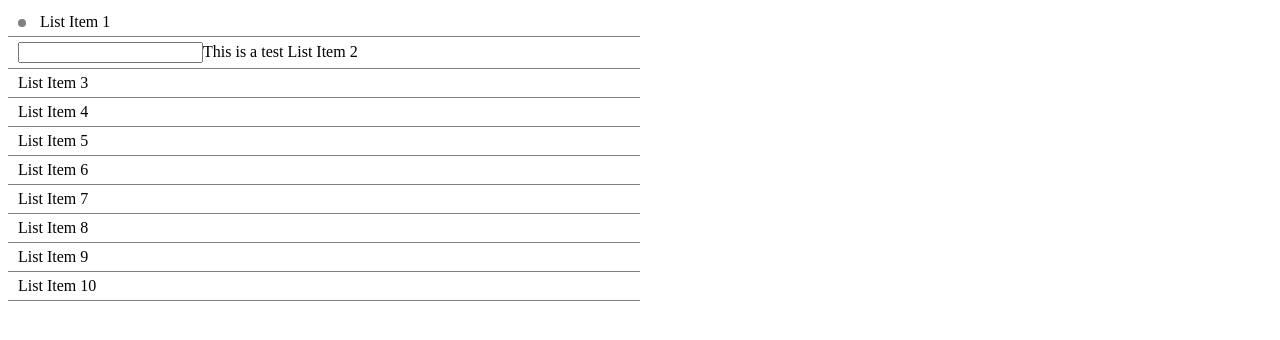
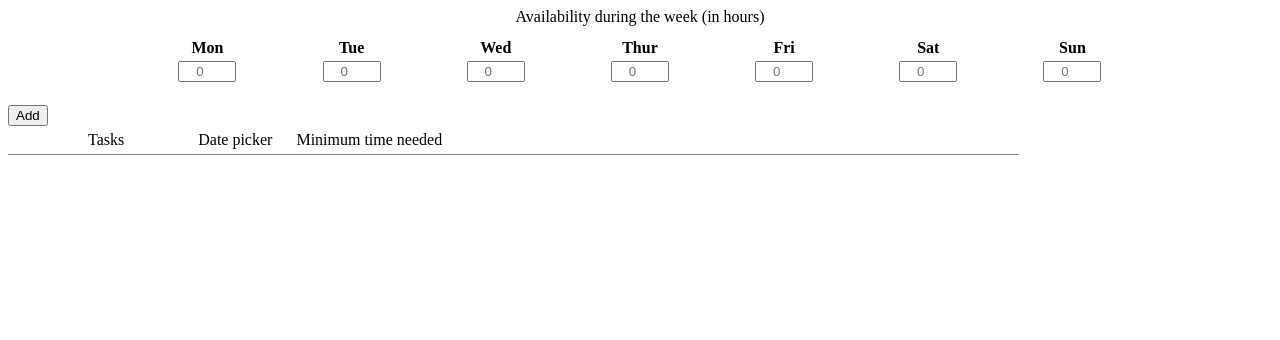
Before and after one commit to Muosvr/GoalCalendar, a PHP site: page / in a window 1280 px wide. Shown: the top 340 px of the page. Run offline with PHP 8.4, Linux system fonts and the light colour scheme.

Commit message:
task list and availability calendar

```diff
--- a/index.html
+++ b/index.html
@@ -9,25 +9,52 @@
   </head>
 
   <body onload="run()">
+    <div id="schedule_block">
+      <div id="table_title">Availability during the week (in hours)</div>
+      <table>
+        <tr>
+          <th>Mon</th>
+          <th>Tue</th>
+          <th>Wed</th>
+          <th>Thur</th>
+          <th>Fri</th>
+          <th>Sat</th>
+          <th>Sun</th>
+        </tr>
+        <tr>
+          <td>
+            <input class="schedule" id="Mon" type="number" placeholder="0"></input>
+          </td>
+          <td>
+            <input class="schedule" id="Tue" type="number" placeholder="0"></input>
+          </td>
+          <td>
+            <input class="schedule" id="Wed" type="number" placeholder="0"></input>
+          </td>
+          <td>
+            <input class="schedule" id="Thur" type="number" placeholder="0"></input>
+          </td>
+          <td>
+            <input class="schedule" id="Fri" type="number" placeholder="0"></input>
+          </td>
+          <td>
+            <input class="schedule" id="Sat" type="number" placeholder="0"></input>
+          </td>
+          <td>
+            <input class="schedule" id="Sun" type="number" placeholder="0"></input>
+          </td>
+        </tr>
+      </table>
+    </div>
 
 
     <ul>
+        <button id="addButton">Add</button>
         <li draggable="true" class="sortable-bulk">
-          <div class="dragHandle"></div>
-          List Item 1
+          <div class='task_atribute' id="title_task">Tasks</div>
+          <div class='task_atribute' id="title_date" >  Date picker</div>
+          <div class='task_atribute'id="title_duration"> Minimum time needed</div>
         </li>
-        <li draggable="true" class="sortable-bulk">
-          <input>This is a test</input>
-          List Item 2
-        </li>
-        <li draggable="true" class="sortable-bulk">List Item 3</li>
-        <li draggable="true" class="sortable-bulk">List Item 4</li>
-        <li draggable="true" class="sortable-bulk">List Item 5</li>
-        <li draggable="true" class="sortable-bulk">List Item 6</li>
-        <li draggable="true" class="sortable-bulk">List Item 7</li>
-        <li draggable="true" class="sortable-bulk">List Item 8</li>
-        <li draggable="true" class="sortable-bulk">List Item 9</li>
-        <li draggable="true" class="sortable-bulk">List Item 10</li>
     </ul>
 
   </body>
--- a/scripts/script.js
+++ b/scripts/script.js
@@ -18,6 +18,24 @@ function run(){
   // dragHandle.addEventListener('click', function(e){
   //   console.log(e.target);
   // })
+
+  var listItem = "<li draggable='true' class='sortable-bulk listItem'>"
+                + "<input placeholder='task' class='task' type='text'></input>"
+                +"<input placeholder='deadline' class='datepicker' type='date'></input>"
+                + "<input placeholder='hours' class='duration' type='number'></input>"
+                + "<button class='deleteBtn' action=delete()>Delete</button>"
+                + "</li>"
+
+  $("#addButton").click(function(){
+    $("ul").append(listItem);
+    $("ul li:last .deleteBtn").click(function(){
+      list = $(this)[0].parentNode;
+      console.log(list);
+      list.remove();
+    })
+  })
+
+
 
   document.addEventListener('dragstart', function(event) {
   		dragging = event.target;
@@ -56,3 +74,34 @@ function run(){
   });
 
 }
+
+
+function schedule_task(){
+  var list = $(".listItem");
+  var length = list.length;
+  var availability = {
+    "Mon": 0,
+    "Tue": 0,
+    "Wed": 0,
+    "Thur": 0,
+    "Fri": 0,
+    "Sat": 0,
+    "Sun": 0
+  }
+
+  for(i=0; i<7; i++){
+    var id = $("td")[i].getElementsByTagName("Input")[0].id;
+    var value = $("td")[i].getElementsByTagName("Input")[0].value;
+    if (value != ""){
+      availability[id] = parseInt(value);
+    }
+
+  }
+
+  console.log(availability)
+
+  for(i=0; i<length; i++){
+
+  }
+  console.log(list.length)
+}
--- a/style.css
+++ b/style.css
@@ -5,7 +5,7 @@
 ul {
   margin:0;
   padding:0;
-  width:50%;
+  width:80%;
 }
 li {
   /* cursor:move; */
@@ -22,3 +22,51 @@ li {
   border-radius: 4px;
   cursor: move
 }
+input{
+  margin-right:10px;
+}
+.datepicker{
+  width: 100px
+}
+.duration{
+  width:90px
+}
+.task_atribute{
+  display:inline-block;
+}
+#title_task{
+  display:inline-block;
+  margin-left: 70px;
+  margin-right: 70px;
+}
+#title_date{
+  display:inline-block;
+  margin-right: 20px;
+}
+#title_duration{
+  display:inline-block;
+  margin-right: 20px;
+}
+td{
+  text-align:center;
+}
+#schedule_block{
+  width: 100%;
+  text-aling:center;
+}
+.schedule{
+  width: 50px;
+  margin-left:auto;
+  margin-right:auto;
+  text-align:center;
+}
+table{
+  width:80%;
+  margin-left:auto;
+  margin-right:auto;
+  margin-bottom:20px;
+}
+#table_title{
+  text-align:center;
+  margin-bottom:10px;
+}
```
